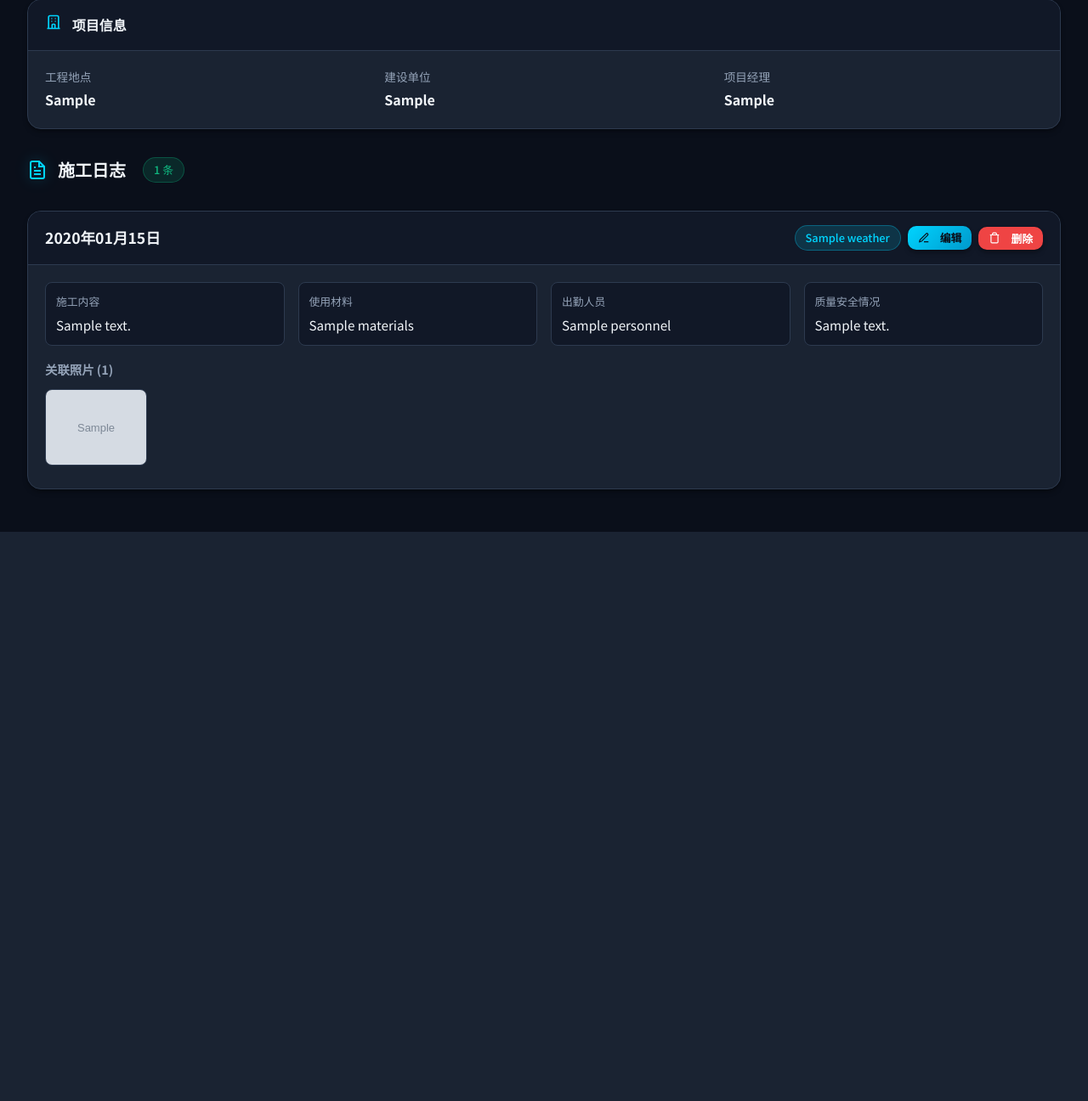
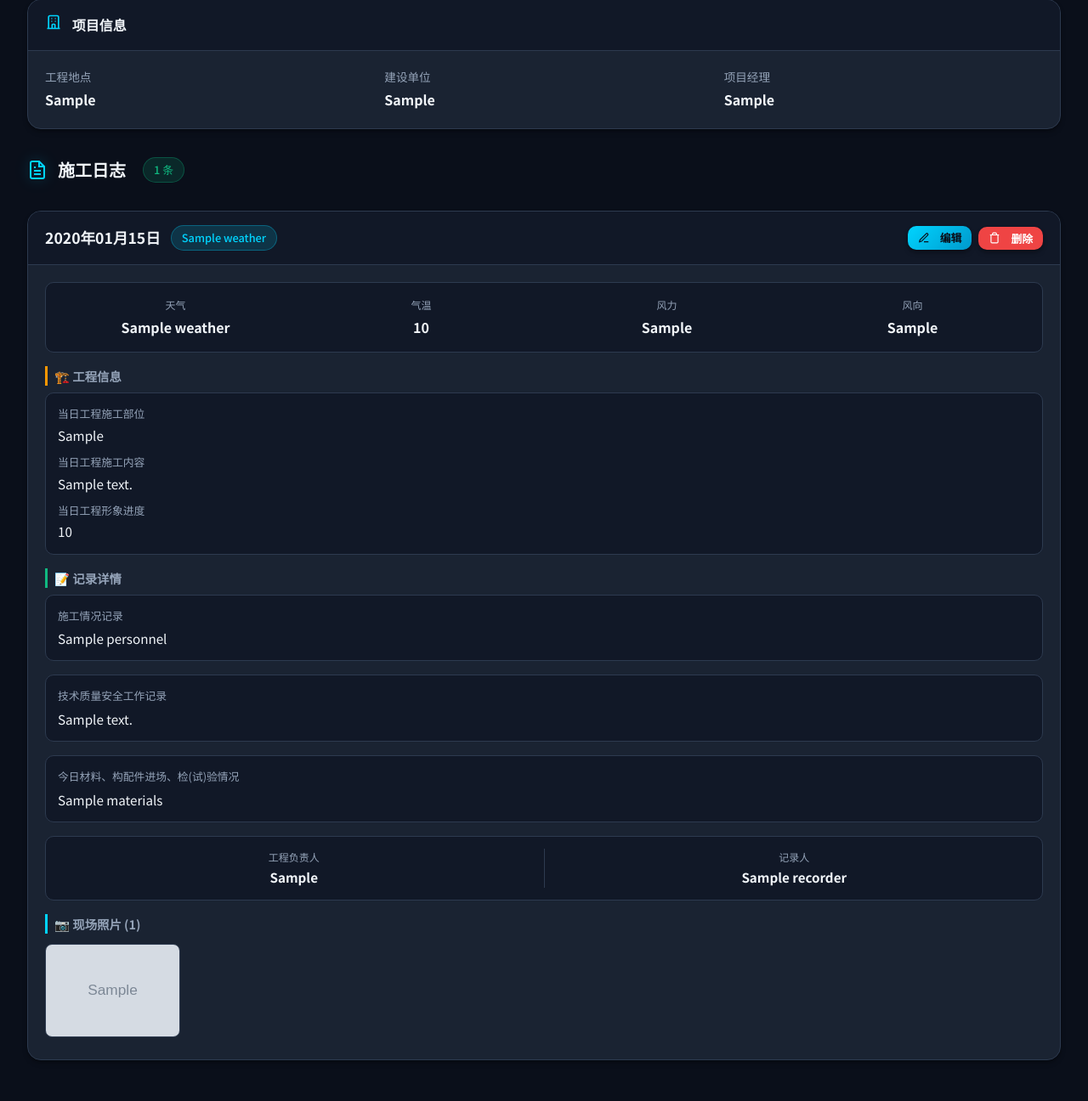
Before and after one commit to qianqianjie-999/construction-backend, a Flask app: template flask_construction/templates/admin/project_detail.html in a window 1280 px wide. Shown: the part 174-1470 px from the top of the page at 85% size. Before the commit the page ends 800 px from the top, so only its background shows below. Run offline with Flask 3, Linux system fonts and the light colour scheme; tables that the repository leaves empty hold one stand-in row (values such as "Sample post"); the template is opened without the code that fills it: values that come from a table or form of the project are taken from there, most other values are stand-ins (such as "Sample title", 1, 10 or a date in 2020); grey boxes marked "Sample" are stand-in pictures.

Commit message:
feat: 后台日志详情按 APP 字段重新分组展示

```diff
--- a/flask_construction/templates/admin/project_detail.html
+++ b/flask_construction/templates/admin/project_detail.html
@@ -77,13 +77,13 @@
 <div class="card animate-in" style="margin-bottom: 1rem; animation-delay: {{ loop.index * 0.05 }}s;">
     <div class="card-header">
         <div style="display: flex; justify-content: space-between; align-items: center;">
-            <div>
-                <h3 style="font-size: 1.1rem; font-weight: 700; color: var(--text-primary);">
+            <div style="display: flex; align-items: center; gap: 12px;">
+                <h3 style="font-size: 1.1rem; font-weight: 700; color: var(--text-primary); margin: 0;">
                     {{ log.date.strftime('%Y年%m月%d日') }}
                 </h3>
+                {% if log.weather %}<span class="badge badge-primary">{{ log.weather }}</span>{% endif %}
             </div>
             <div style="display: flex; align-items: center; gap: 8px;">
-                <span class="badge badge-primary">{{ log.weather }}</span>
                 <a href="{{ url_for('admin.edit_log', log_id=log.id) }}" class="btn btn-primary" style="padding: 4px 12px; font-size: 0.8rem;">
                     <svg width="14" height="14" viewBox="0 0 24 24" fill="none" stroke="currentColor" stroke-width="2" style="vertical-align: middle; margin-right: 4px;">
                         <path d="M12 20h9"></path>
@@ -106,34 +106,86 @@
         </div>
     </div>
     <div class="card-body">
-        <div style="display: grid; grid-template-columns: repeat(auto-fit, minmax(250px, 1fr)); gap: 1rem; margin-bottom: 1rem;">
-            <div style="background: var(--bg-secondary); padding: 12px; border-radius: 8px; border: 1px solid var(--border);">
-                <div style="font-size: 0.8rem; color: var(--text-secondary); margin-bottom: 4px;">施工内容</div>
-                <div style="font-size: 0.95rem; color: var(--text-primary);">{{ log.work_content or '-' }}</div>
-            </div>
-            <div style="background: var(--bg-secondary); padding: 12px; border-radius: 8px; border: 1px solid var(--border);">
-                <div style="font-size: 0.8rem; color: var(--text-secondary); margin-bottom: 4px;">使用材料</div>
-                <div style="font-size: 0.95rem; color: var(--text-primary);">{{ log.materials or '-' }}</div>
-            </div>
-            <div style="background: var(--bg-secondary); padding: 12px; border-radius: 8px; border: 1px solid var(--border);">
-                <div style="font-size: 0.8rem; color: var(--text-secondary); margin-bottom: 4px;">出勤人员</div>
-                <div style="font-size: 0.95rem; color: var(--text-primary);">{{ log.personnel or '-' }}</div>
-            </div>
-            <div style="background: var(--bg-secondary); padding: 12px; border-radius: 8px; border: 1px solid var(--border);">
-                <div style="font-size: 0.8rem; color: var(--text-secondary); margin-bottom: 4px;">质量安全情况</div>
-                <div style="font-size: 0.95rem; color: var(--text-primary);">{{ log.safety_notes or '-' }}</div>
+        <!-- 天气/气温/风力/风向 -->
+        <div style="background: var(--bg-secondary); padding: 16px; border-radius: 10px; border: 1px solid var(--border); margin-bottom: 1rem;">
+            <div style="display: grid; grid-template-columns: repeat(4, 1fr); gap: 16px; text-align: center;">
+                <div>
+                    <div style="font-size: 0.75rem; color: var(--text-secondary); margin-bottom: 4px;">天气</div>
+                    <div style="font-size: 1rem; font-weight: 600; color: var(--text-primary);">{{ log.weather or '-' }}</div>
+                </div>
+                <div>
+                    <div style="font-size: 0.75rem; color: var(--text-secondary); margin-bottom: 4px;">气温</div>
+                    <div style="font-size: 1rem; font-weight: 600; color: var(--text-primary);">{{ log.temperature or '-' }}</div>
+                </div>
+                <div>
+                    <div style="font-size: 0.75rem; color: var(--text-secondary); margin-bottom: 4px;">风力</div>
+                    <div style="font-size: 1rem; font-weight: 600; color: var(--text-primary);">{{ log.wind_force or '-' }}</div>
+                </div>
+                <div>
+                    <div style="font-size: 0.75rem; color: var(--text-secondary); margin-bottom: 4px;">风向</div>
+                    <div style="font-size: 1rem; font-weight: 600; color: var(--text-primary);">{{ log.wind_direction or '-' }}</div>
+                </div>
             </div>
         </div>
 
+        <!-- 工程信息 -->
+        <h4 style="font-size: 0.9rem; color: var(--text-secondary); margin-bottom: 0.5rem; border-left: 3px solid #FF9800; padding-left: 8px;">🏗️ 工程信息</h4>
+        <div style="background: var(--bg-secondary); padding: 14px; border-radius: 10px; border: 1px solid var(--border); margin-bottom: 1rem;">
+            <div style="margin-bottom: 10px;">
+                <div style="font-size: 0.8rem; color: var(--text-secondary); margin-bottom: 2px;">当日工程施工部位</div>
+                <div style="font-size: 0.95rem; color: var(--text-primary);">{{ log.construction_part or '-' }}</div>
+            </div>
+            <div style="margin-bottom: 10px;">
+                <div style="font-size: 0.8rem; color: var(--text-secondary); margin-bottom: 2px;">当日工程施工内容</div>
+                <div style="font-size: 0.95rem; color: var(--text-primary); white-space: pre-wrap;">{{ log.work_content or '-' }}</div>
+            </div>
+            <div>
+                <div style="font-size: 0.8rem; color: var(--text-secondary); margin-bottom: 2px;">当日工程形象进度</div>
+                <div style="font-size: 0.95rem; color: var(--text-primary);">{{ log.progress or '-' }}</div>
+            </div>
+        </div>
+
+        <!-- 记录详情 -->
+        <h4 style="font-size: 0.9rem; color: var(--text-secondary); margin-bottom: 0.5rem; border-left: 3px solid #10B981; padding-left: 8px;">📝 记录详情</h4>
+        <div style="display: grid; gap: 1rem; margin-bottom: 1rem;">
+            <div style="background: var(--bg-secondary); padding: 14px; border-radius: 10px; border: 1px solid var(--border);">
+                <div style="font-size: 0.8rem; color: var(--text-secondary); margin-bottom: 4px;">施工情况记录</div>
+                <div style="font-size: 0.95rem; color: var(--text-primary); white-space: pre-wrap;">{{ log.personnel or '-' }}</div>
+            </div>
+            <div style="background: var(--bg-secondary); padding: 14px; border-radius: 10px; border: 1px solid var(--border);">
+                <div style="font-size: 0.8rem; color: var(--text-secondary); margin-bottom: 4px;">技术质量安全工作记录</div>
+                <div style="font-size: 0.95rem; color: var(--text-primary); white-space: pre-wrap;">{{ log.safety_notes or '-' }}</div>
+            </div>
+            <div style="background: var(--bg-secondary); padding: 14px; border-radius: 10px; border: 1px solid var(--border);">
+                <div style="font-size: 0.8rem; color: var(--text-secondary); margin-bottom: 4px;">今日材料、构配件进场、检(试)验情况</div>
+                <div style="font-size: 0.95rem; color: var(--text-primary); white-space: pre-wrap;">{{ log.materials or '-' }}</div>
+            </div>
+        </div>
+
+        <!-- 负责人 -->
+        <div style="background: var(--bg-secondary); padding: 14px; border-radius: 10px; border: 1px solid var(--border); margin-bottom: 1rem; display: flex; text-align: center;">
+            <div style="flex: 1;">
+                <div style="font-size: 0.75rem; color: var(--text-secondary); margin-bottom: 2px;">工程负责人</div>
+                <div style="font-size: 0.95rem; font-weight: 600; color: var(--text-primary);">{{ log.project_manager or '-' }}</div>
+            </div>
+            <div style="width: 1px; background: var(--border); margin: 0 1rem;"></div>
+            <div style="flex: 1;">
+                <div style="font-size: 0.75rem; color: var(--text-secondary); margin-bottom: 2px;">记录人</div>
+                <div style="font-size: 0.95rem; font-weight: 600; color: var(--text-primary);">{{ log.recorder or '-' }}</div>
+            </div>
+        </div>
+
+        <!-- 关联照片 -->
         {% if log.photos %}
-        <div style="margin-top: 1rem;">
-            <h4 style="font-size: 0.9rem; color: var(--text-secondary); margin-bottom: 0.75rem;">关联照片 ({{ log.photos|length }})</h4>
-            <div style="display: flex; gap: 8px; flex-wrap: wrap;">
+        <div style="margin-top: 0.5rem;">
+            <h4 style="font-size: 0.9rem; color: var(--text-secondary); margin-bottom: 0.75rem; border-left: 3px solid #00d4ff; padding-left: 8px;">📷 现场照片 ({{ log.photos|length }})</h4>
+            <div style="display: grid; grid-template-columns: repeat(auto-fill, minmax(140px, 1fr)); gap: 10px;">
                 {% for photo in log.photos %}
                 <a href="{{ url_for('api.uploaded_file', filename=photo.filename) }}" target="_blank">
                     <img src="{{ url_for('api.uploaded_file', filename=photo.filename) }}"
                          alt="Photo"
-                         style="width: 120px; height: 90px; object-fit: cover; border-radius: 8px; border: 1px solid var(--border);">
+                         style="width: 100%; height: 110px; object-fit: cover; border-radius: 8px; border: 1px solid var(--border); transition: opacity 0.15s;"
+                         onmouseover="this.style.opacity='0.85'" onmouseout="this.style.opacity='1'">
                 </a>
                 {% endfor %}
             </div>
```
